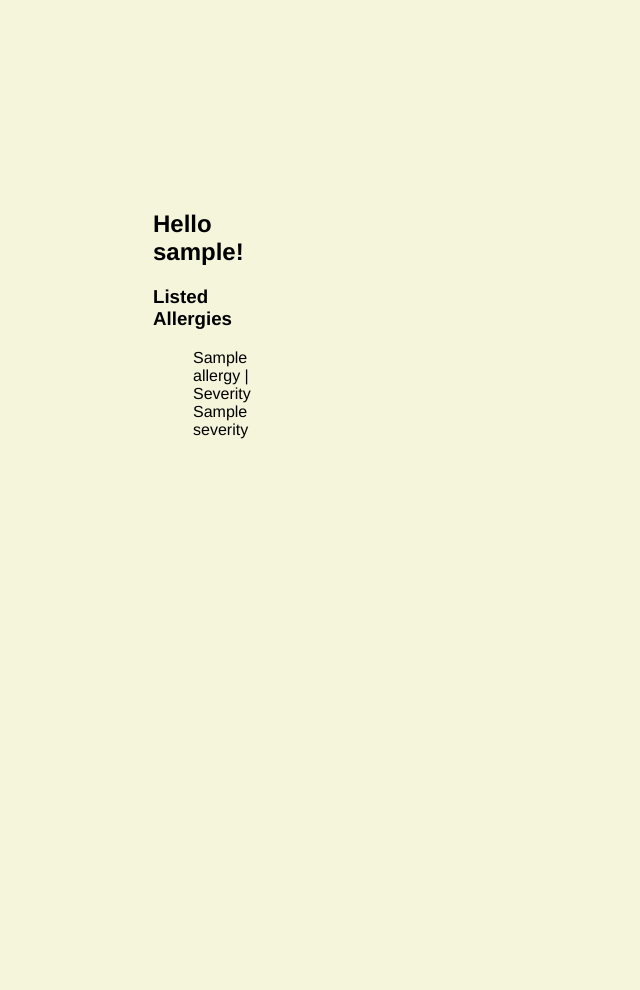
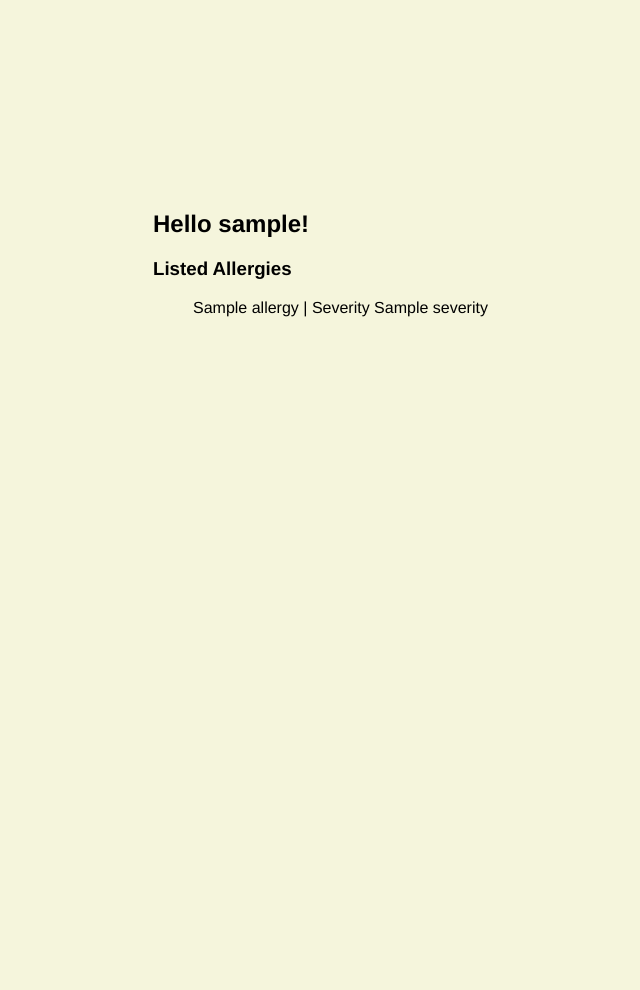
Before and after one commit to kkalucha/treehacks-allenu, a Flask app: template templates/user.jinja2 in a window 1280 px wide; the page is wider, and only the part inside the window is pictured. Shown: that part, without its empty margins (437-1077 px from the left). Before the commit the page ends 439 px from the top of that part, so only its background shows below. Run offline with Flask 2, Linux system fonts and the light colour scheme; the template is opened without the code that fills it: most values are stand-ins (such as "Sample title", 1, 10 or a date in 2020); parts of the project's set-up code (start-up, migrations or seed data) failed here and were passed over.

Commit message:
Update user.jinja2

```diff
--- a/templates/user.jinja2
+++ b/templates/user.jinja2
@@ -15,8 +15,8 @@
         left: 50%;
         margin-top: -50px;
         margin-left: -50px;
-        width: 100px;
-        height: 100px;
+        width: 100%;
+        height: 100%;
     }
 </style>
 
```
